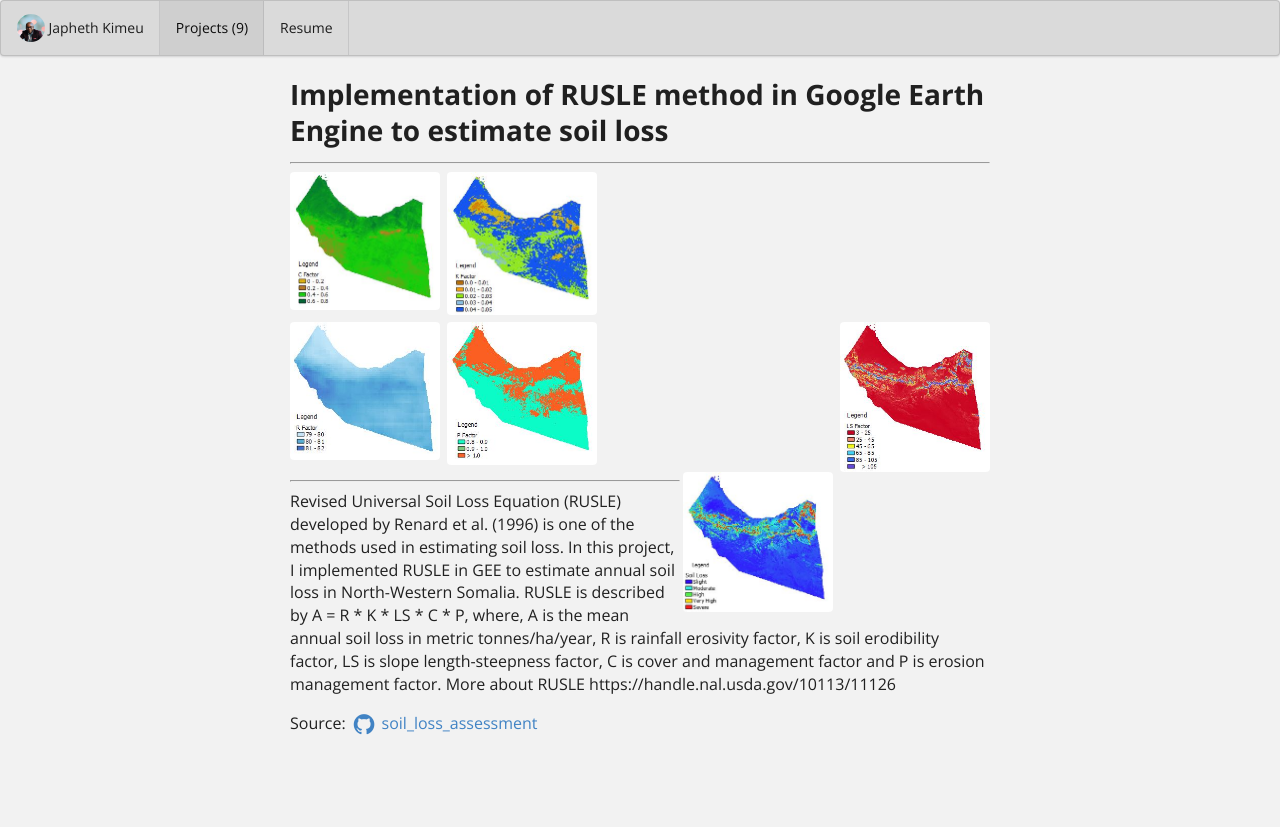
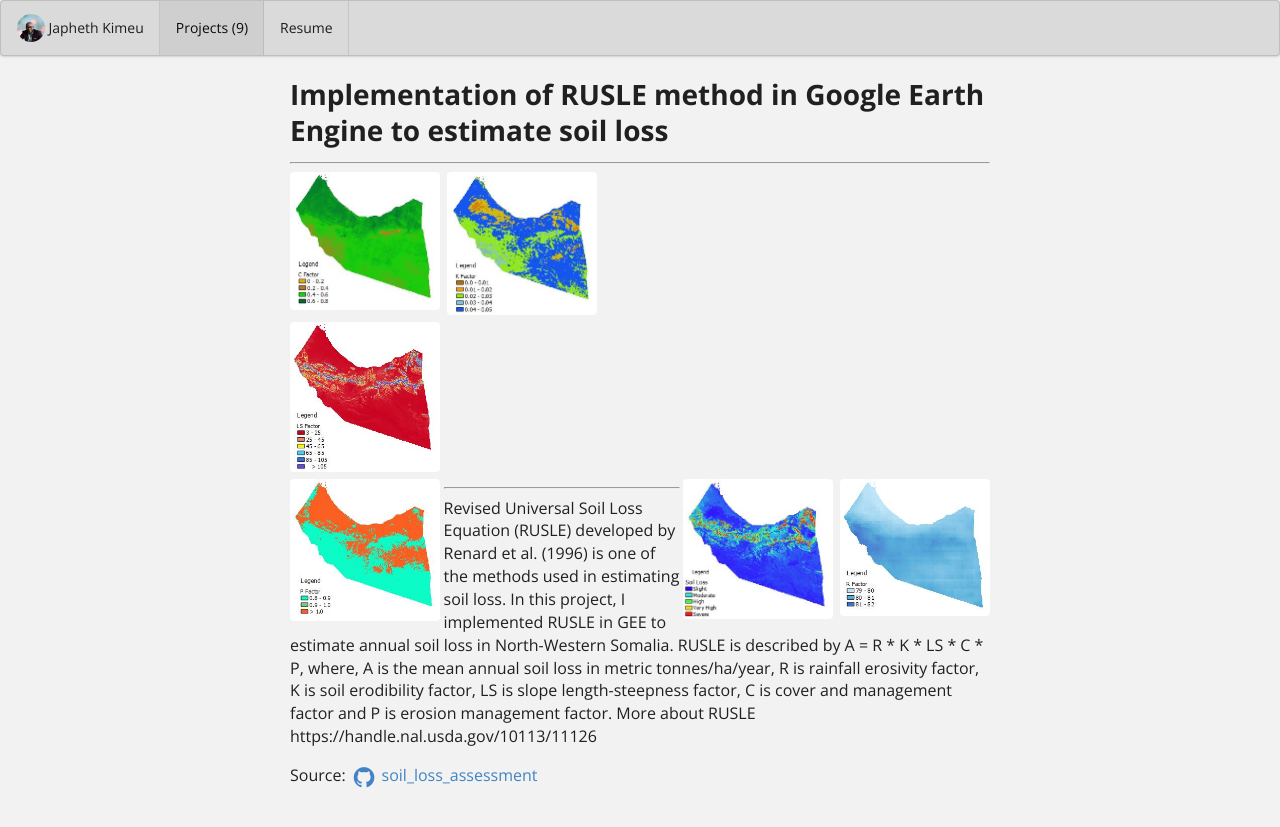
Before and after one commit to japhethkimeu/japhethkimeu.github.io, a Jekyll site: the page built from projects/project-3.md, in a window 1280 px wide. Shown: the top 827 px of the page. Built offline with Jekyll 4.4.1, drawn with Linux system fonts in a browser that asks for light colours.

Commit message:
Update project-3.md

```diff
--- a/projects/project-3.md
+++ b/projects/project-3.md
@@ -21,13 +21,13 @@
   <img align="middle" class="ui image" src="../images/K.JPG">
 </div>
 <div class="ui small rounded images">
-  <img align="right" class="ui image" src="../images/LS.JPG">
+  <img align="middle" class="ui image" src="../images/LS.JPG">
 </div>
 <div class="ui small rounded images">
-  <img align="left" class="ui image" src="../images/R.JPG">
+  <img align="right" class="ui image" src="../images/R.JPG">
 </div>
 <div class="ui small rounded images">
-  <img align="middle" class="ui image" src="../images/P.JPG">
+  <img align="left" class="ui image" src="../images/P.JPG">
 </div>
 <div class="ui small rounded images">
   <img align="right" class="ui image" src="../images/annual_soil_loss.JPG">
```
